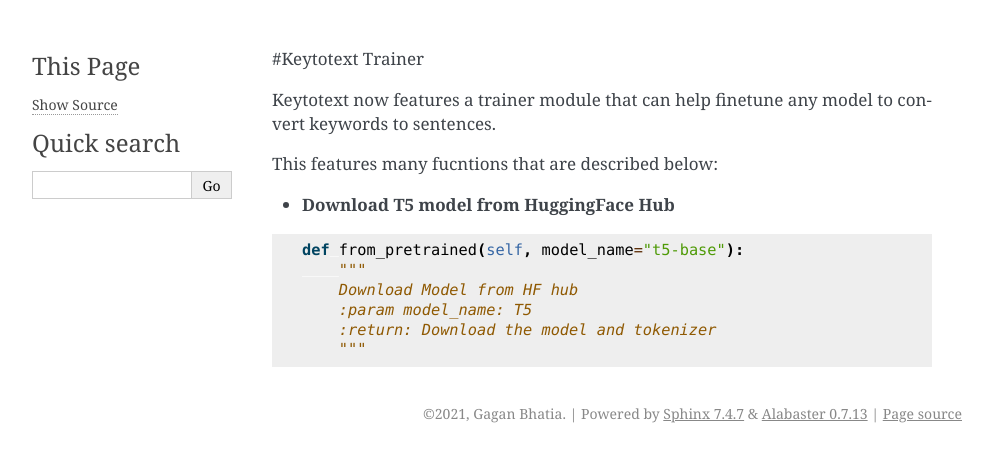
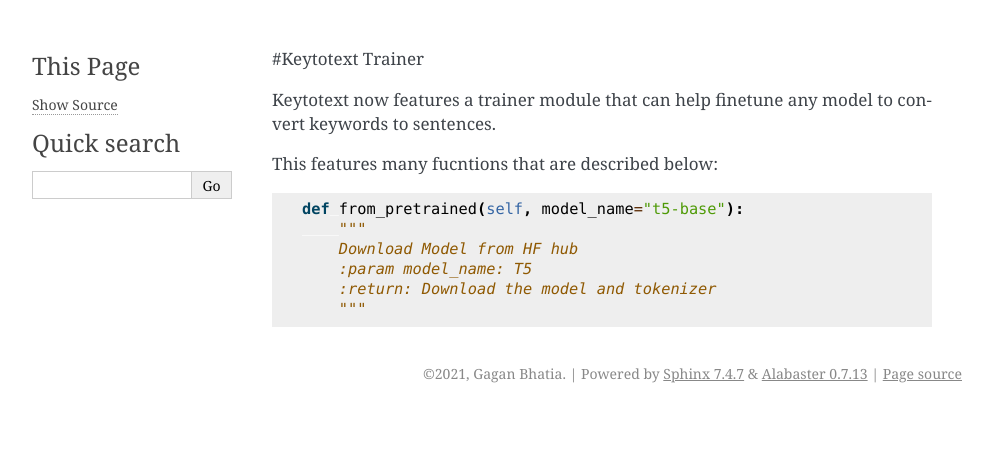
Before and after one commit to gagan3012/keytotext, a Sphinx documentation site: the page built from docs/TRAINER.md, in a window 1280 px wide. Shown: the top 462 px of the page, without its empty margins (148-1141 px from the left). Built offline with Sphinx 7.4.7, drawn with Linux system fonts in a browser that asks for light colours.

Commit message:
Update TRAINER.md

````diff
--- a/docs/TRAINER.md
+++ b/docs/TRAINER.md
@@ -4,7 +4,6 @@ Keytotext now features a trainer module that can help finetune any model to conv
 
 This features many fucntions that are described below:
 
-- ### Download T5 model from HuggingFace Hub
 
 ```python
 def from_pretrained(self, model_name="t5-base"):
````
